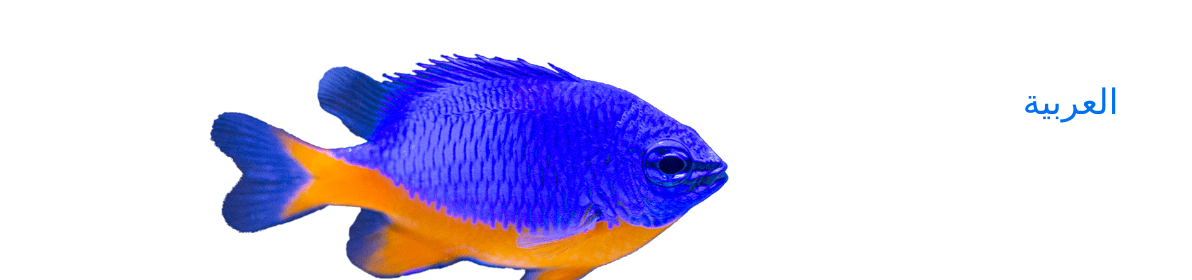
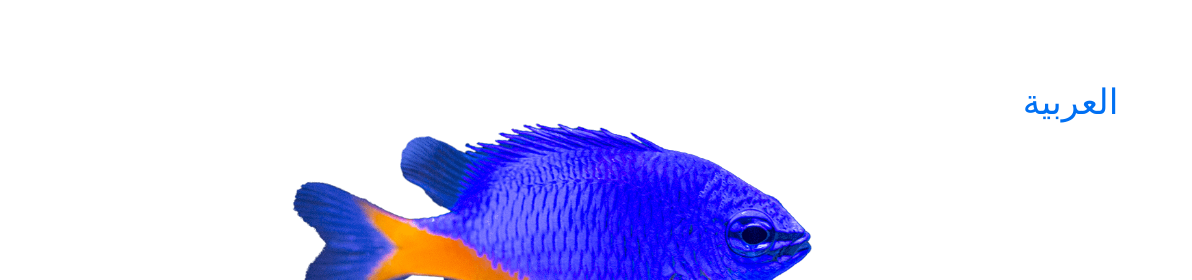
Before and after one commit to Jay-Bruh/TNA-app, a plain HTML site: page screens/azure.html in a window 1280 px wide. Shown: the top 280 px of the page, 88-1280 px from the left. Drawn offline with Linux system fonts and the light colour scheme; a web font is replaced by a local one.

Commit message:
load commit

```diff
--- a/screens/azure.html
+++ b/screens/azure.html
@@ -9,7 +9,7 @@
     <title>Document</title>
 </head>
 <body>
-    <div class="container" id="page">
+    <div class="container">
         <header class="backToHome">
             <div style="width: 100%;">
                 <a href="../index.html">
@@ -25,7 +25,7 @@
             </div>
               </div>
         </header>
-
+        <div class="extraspace"></div>
         <center>
         <div>
             <img src="../assets/images/Azure Damsel.png" style="width: 520px; height: 270px;margin-top: -50px;">
@@ -261,7 +261,7 @@
 </center>
 </div>
 
-<div id="loading"></div>
+
 <script>
 
   function button1(){
```
Also changed, not shown: screens/threadfin.html (+2 -2 lines).
